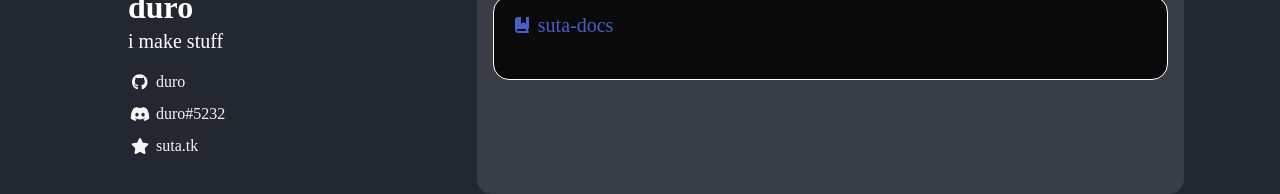
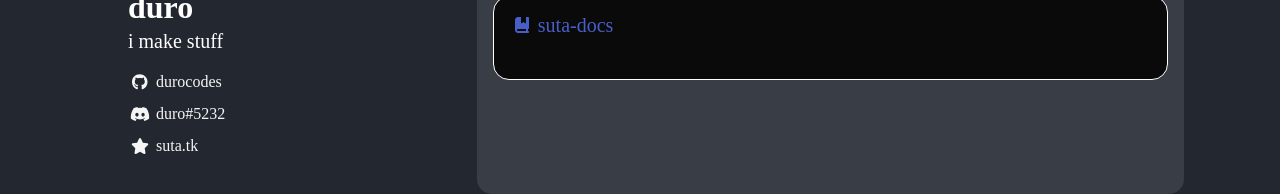
Before and after one commit to DuroCodes/personal-web, a React (Create React App) app: page / in a window 1280 px wide. Shown: the part 227-421 px from the top of the page. Built offline with nearby package versions, Linux system fonts and the light colour scheme; no server answers.

Commit message:
fix my github name lol

```diff
--- a/src/App.tsx
+++ b/src/App.tsx
@@ -25,7 +25,7 @@ export default function App(): JSX.Element {
                 <span className="icon">
                   <FontAwesomeIcon icon={faGithub} />
                 </span>
-                <span>duro</span>
+                <span>durocodes</span>
               </span>
             </a>
             <br />
```
